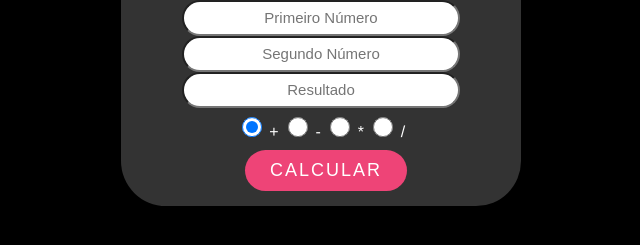
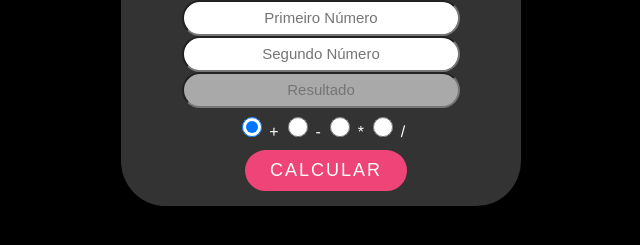
Before and after one commit to AndreMicael/Calculadora-Simples-JS, a plain HTML site: page dist/index.html in a window 1280 px wide. Shown: the part 331-576 px from the top of the page, without its empty margins (319-959 px from the left). Drawn offline with Linux system fonts and the light colour scheme.

Commit message:
Update style.css

```diff
--- a/dist/style.css
+++ b/dist/style.css
@@ -1,6 +1,7 @@
 body {
   background-color: #000000;
   font-family: "Helvetica", sans-serif;
+
 }
 
 .wrapper {
@@ -24,6 +25,18 @@ body {
   border-radius: 25px;
   text-align: center;
   font-size: 15px;
+}
+
+#result {
+  width: 90%;
+  display: flex;
+  margin: 0 auto;
+  height: 30px;
+  border-radius: 25px;
+  text-align: center;
+  font-size: 15px;
+  background-color: #a9a9a9;
+
 }
 
 input[type="radio"] {
```
